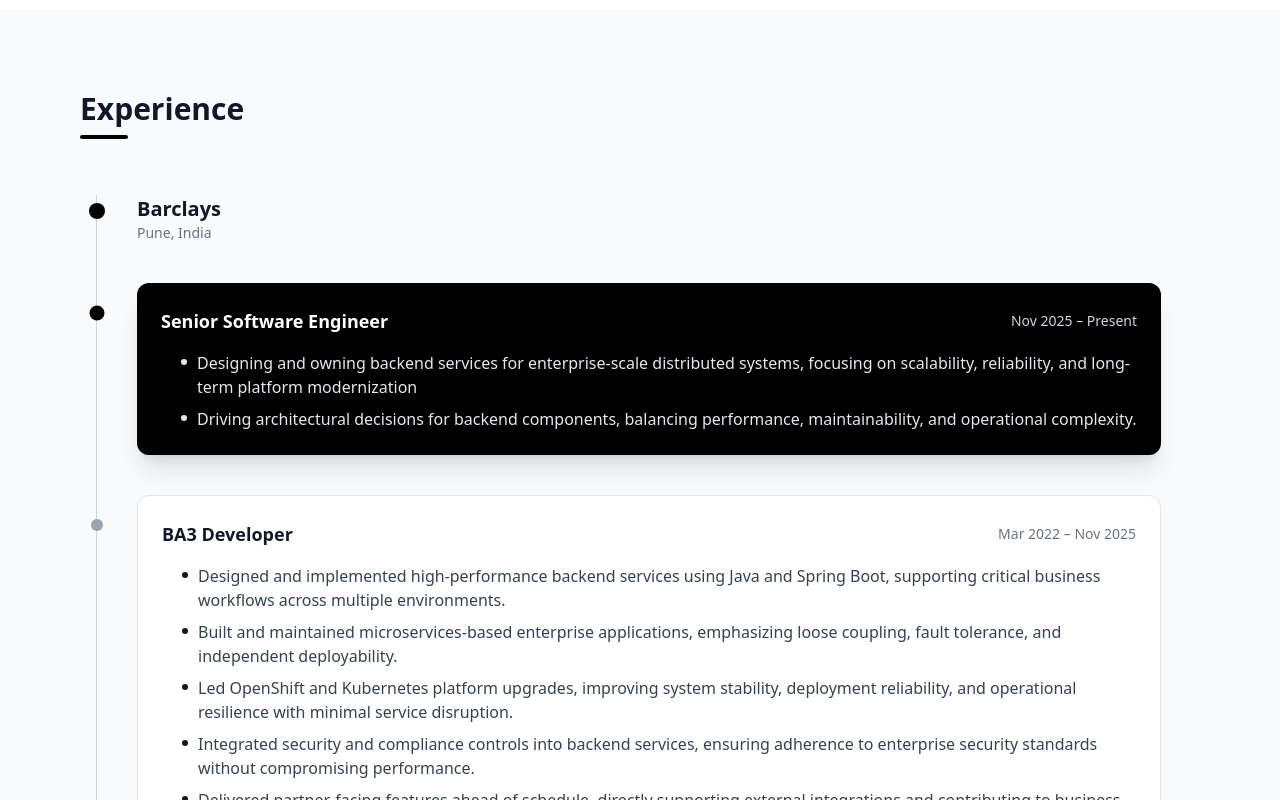
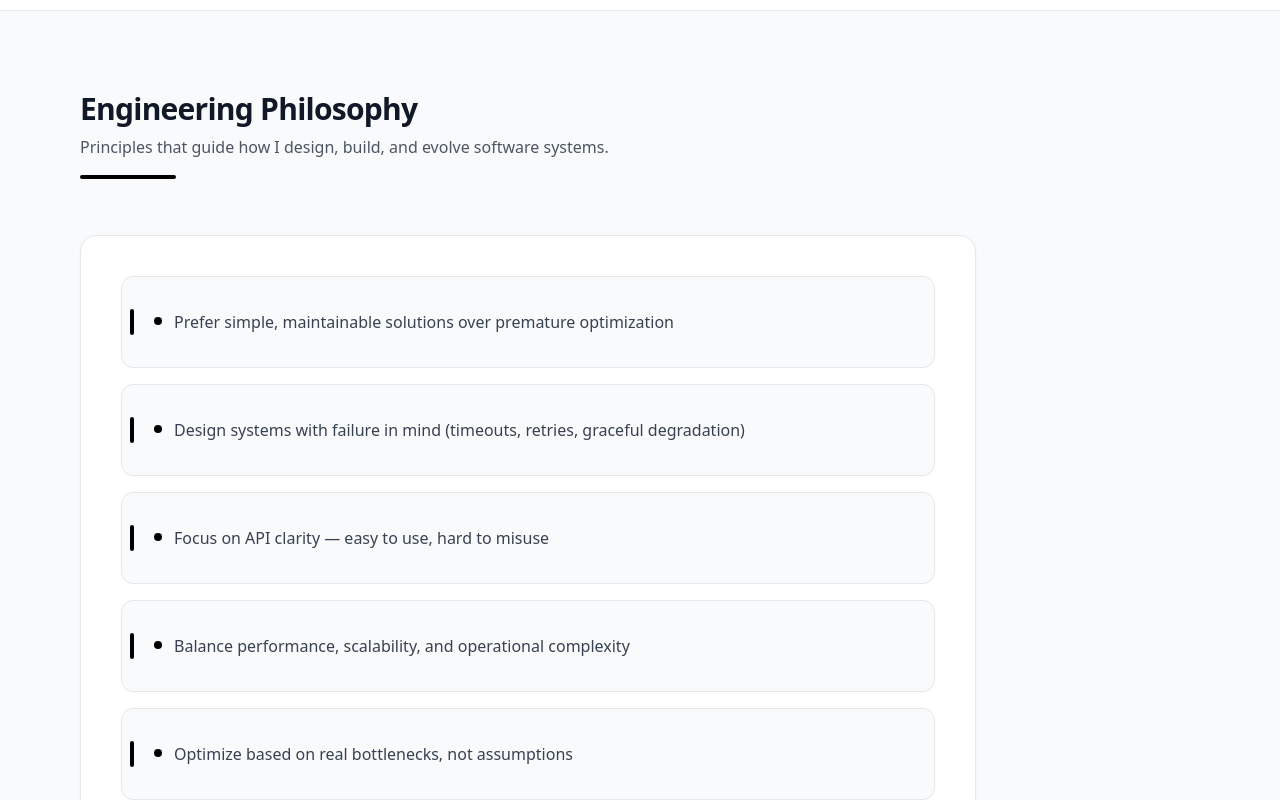
Before and after one commit to jaykumarbamania/My_Portfolio, a React (Vite) app: page / in a window 1280 px wide. Shown: the part 360-1160 px from the top of the page. Built offline with nearby package versions, Linux system fonts and the light colour scheme.

Commit message:
Added Enigineering Philosophy section

```diff
--- a/src/App.jsx
+++ b/src/App.jsx
@@ -1,6 +1,7 @@
 import Footer from "./components/Footer";
 import Navbar from "./components/Navbar";
 import Contact from "./sections/Contact";
+import EngineeringPhilosophy from "./sections/EngineeringPhilosophy";
 import Experience from "./sections/Experience";
 import Hero from "./sections/Hero";
 import Projects from "./sections/Projects";
@@ -11,6 +12,7 @@ function App() {
     <>
       <Navbar />
       <Hero />
+      <EngineeringPhilosophy />
       <Experience />
       <Projects />
       <Skills />
--- /dev/null
+++ b/src/sections/EngineeringPhilosophy.jsx
@@ -0,0 +1,58 @@
+const philosophyPoints = [
+  "Prefer simple, maintainable solutions over premature optimization",
+  "Design systems with failure in mind (timeouts, retries, graceful degradation)",
+  "Focus on API clarity — easy to use, hard to misuse",
+  "Balance performance, scalability, and operational complexity",
+  "Optimize based on real bottlenecks, not assumptions",
+  "Believe strong observability is as important as business logic",
+];
+
+const EngineeringPhilosophy = () => {
+  return (
+    <section
+        id="philosophy"
+        className="pb-14 pt-20 bg-gray-50 border-t border-gray-200"
+    >
+      <div className="max-w-6xl mx-auto px-4">
+        {/* Header */}
+        <div className="mb-14">
+            <h3 className="text-3xl font-bold text-gray-900 tracking-tight">
+                Engineering Philosophy
+            </h3>
+            <p className="mt-2 text-gray-600 max-w-2xl">
+                Principles that guide how I design, build, and evolve software systems.
+            </p>
+            <div className="mt-4 h-1 w-24 bg-black rounded-full" />
+            </div>
+
+
+        {/* Content */}
+
+        <div className="max-w-4xl bg-white border border-gray-200 rounded-2xl p-10 shadow-sm">
+
+          <ul className="space-y-4">
+            {philosophyPoints.map((point, idx) => (
+                <div className="bg-gray-50 border border-gray-200 rounded-xl p-8">
+                    <div className="relative">
+        <div className="absolute -left-6 top-0 h-full w-1 bg-black rounded-full" />
+        {/* card content */}
+        <li
+                        key={idx}
+                        className="flex items-start gap-3 text-gray-700"
+                    >
+                        <span className="mt-2 h-2 w-2 rounded-full bg-black flex-shrink-0" />
+                        <span className="leading-relaxed">{point}</span>
+                    </li>
+        </div>
+
+              </div>
+            ))}
+          </ul>
+        </div>
+      </div>
+      <div className="mt-20 max-w-6xl mx-auto border-t-2 border-gray-800" />
+    </section>
+  );
+};
+
+export default EngineeringPhilosophy;
--- a/src/sections/Experience.jsx
+++ b/src/sections/Experience.jsx
@@ -4,7 +4,7 @@ const Experience = () => {
   return (
     <section
       id="experience"
-      className="py-20 bg-gray-50 border-t border-gray-100"
+      className="pb-14 pt-20 bg-gray-50 border-t border-gray-100"
     >
       <div className="max-w-6xl mx-auto px-4">
         {/* Section Header */}
```
Also changed, not shown: src/sections/Hero.jsx (+1 -17 lines).
